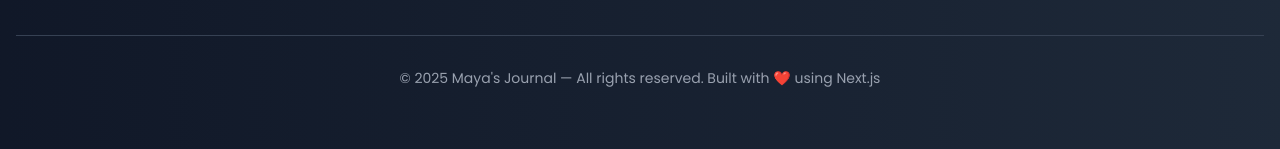
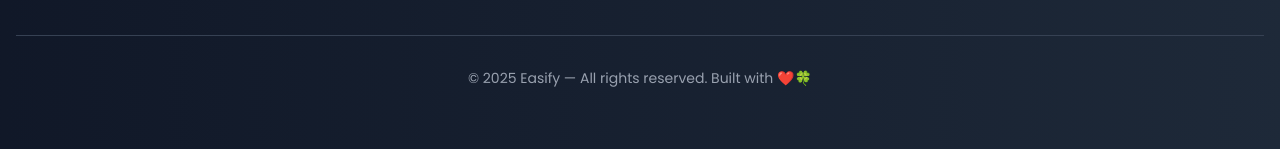
Before and after one commit to 01Maya/Easify, a Next.js app: page / in a window 1280 px wide. Shown: the part 2185-2334 px from the top of the page. Built offline with nearby package versions, Linux system fonts and the light colour scheme.

Commit message:
Update footer.tsx

```diff
--- a/components/footer.tsx
+++ b/components/footer.tsx
@@ -78,7 +78,7 @@ export default function Footer() {
         {/* Divider */}
         <div className="border-t border-gray-700 pt-8">
           <p className="text-gray-400 text-center text-xs md:text-sm">
-            © 2025 Maya's Journal — All rights reserved. Built with ❤️ using Next.js
+            © 2025 Easify — All rights reserved. Built with ❤️🍀
           </p>
         </div>
       </motion.div>
```
